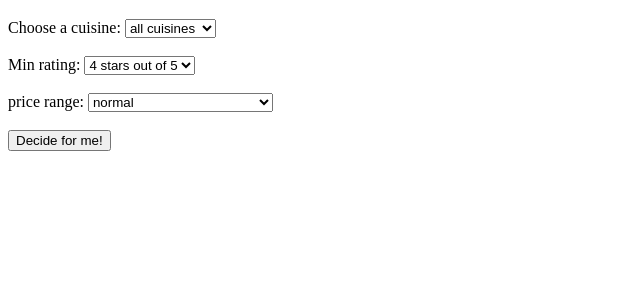
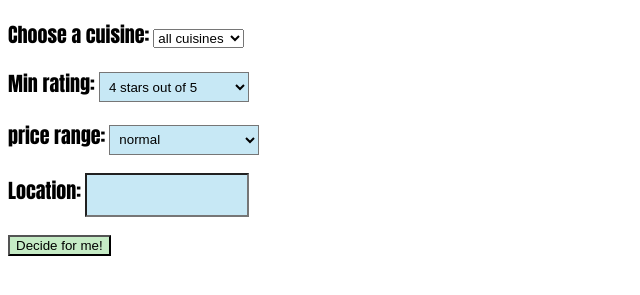
Before and after one commit to googleinterns/Food-Mood, a plain HTML site: page src/main/webapp/index.html in a window 1280 px wide. Shown: the part 61-356 px from the top of the page, without its empty margins (0-640 px from the left). Drawn offline with Linux system fonts and the light colour scheme; a script that the page names is missing.

Commit message:
slightly change prototype style and add location

```diff
--- a/src/main/webapp/index.html
+++ b/src/main/webapp/index.html
@@ -9,8 +9,8 @@
   <body onload="">
     <h1> FoodMood - your food order helper!</h1>
     <form action="/results.html">
-      <label for="cuisine">Choose a cuisine:</label>
-      <select class="button" name="cuisine" id="cuisine">
+      <label for="cuisine" class="text-content">Choose a cuisine:</label>
+      <select name="cuisine" id="cuisine">
         <option value="all">all cuisines</option>
         <option value="Italian">Italian</option>
         <option value="Asian">Asian</option>
@@ -20,7 +20,7 @@
         <option value="Homemade">Homemade</option>
       </select>
       <br><br>
-      <label for="rating">Min rating:</label>
+      <label for="rating" class="text-content">Min rating:</label>
       <select class="button" name="rating" id="rating">
         <option value="5">5 stars out of 5</option>
         <option value="4" selected="selected">4 stars out of 5</option>
@@ -29,7 +29,7 @@
         <option value="1">1 stars out of 5</option>
       </select>
       <br><br>
-      <label for="price">price range:</label>
+      <label for="price" class="text-content">price range:</label>
       <select class="button" name="price" id="price">
         <option value="low">low budget</option>
         <option value="normal" selected="selected">normal</option>
@@ -37,6 +37,9 @@
         <option value="very high">no budget limit</option>
       </select>
       <br><br>
+      <label for="location" class="text-content">Location:</label>
+      <input class="button" type="text" id="location" name="location">
+      <br><br>
       <input class="submit" type="submit" value="Decide for me!">
     </form>
   </body>
--- a/src/main/webapp/style.css
+++ b/src/main/webapp/style.css
@@ -35,3 +35,14 @@ li {
   display: inline-block;
   margin-left: 15px;
 }
+
+.submit {
+  background-color: rgb(197, 235, 197);
+}
+
+.button {
+  width: 150px;
+  height: 30px;
+  padding: 5px;
+  background-color: rgb(199, 232, 245);
+}
```
